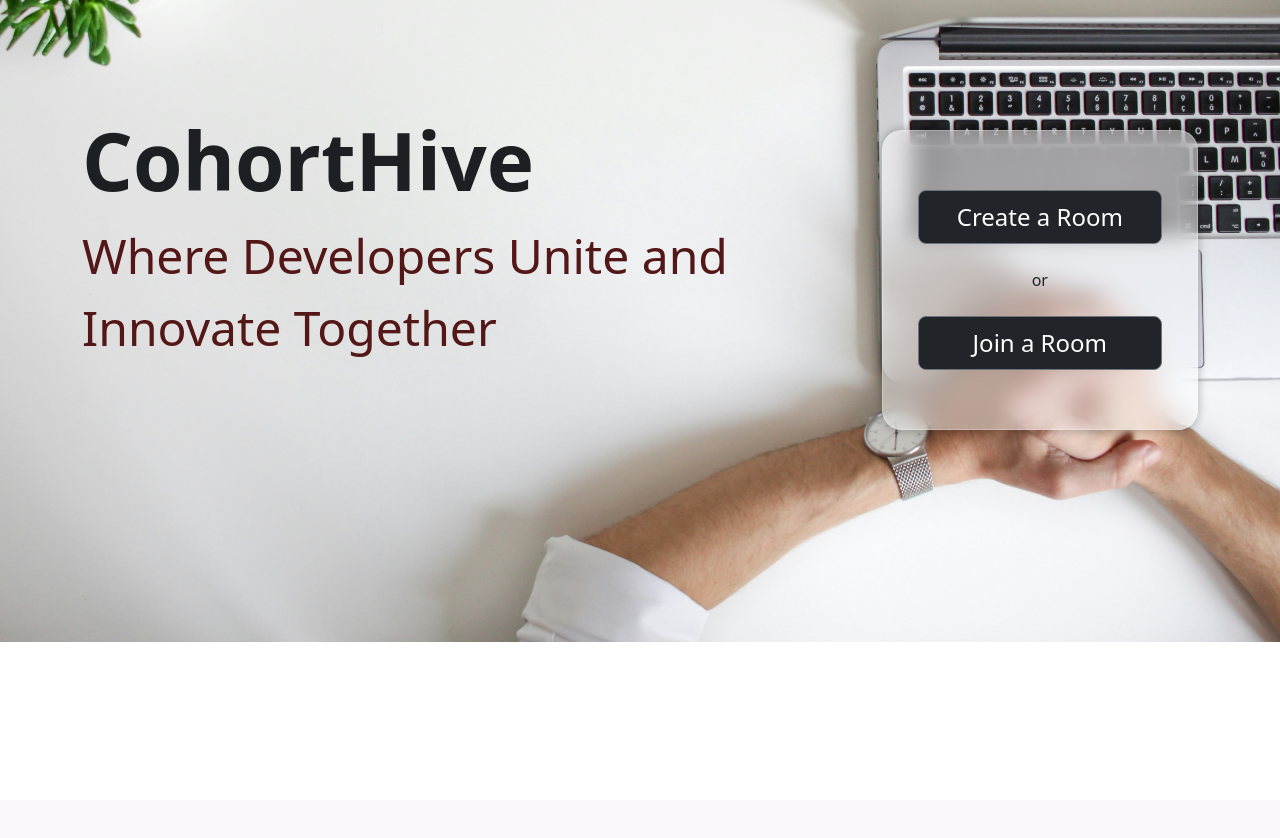
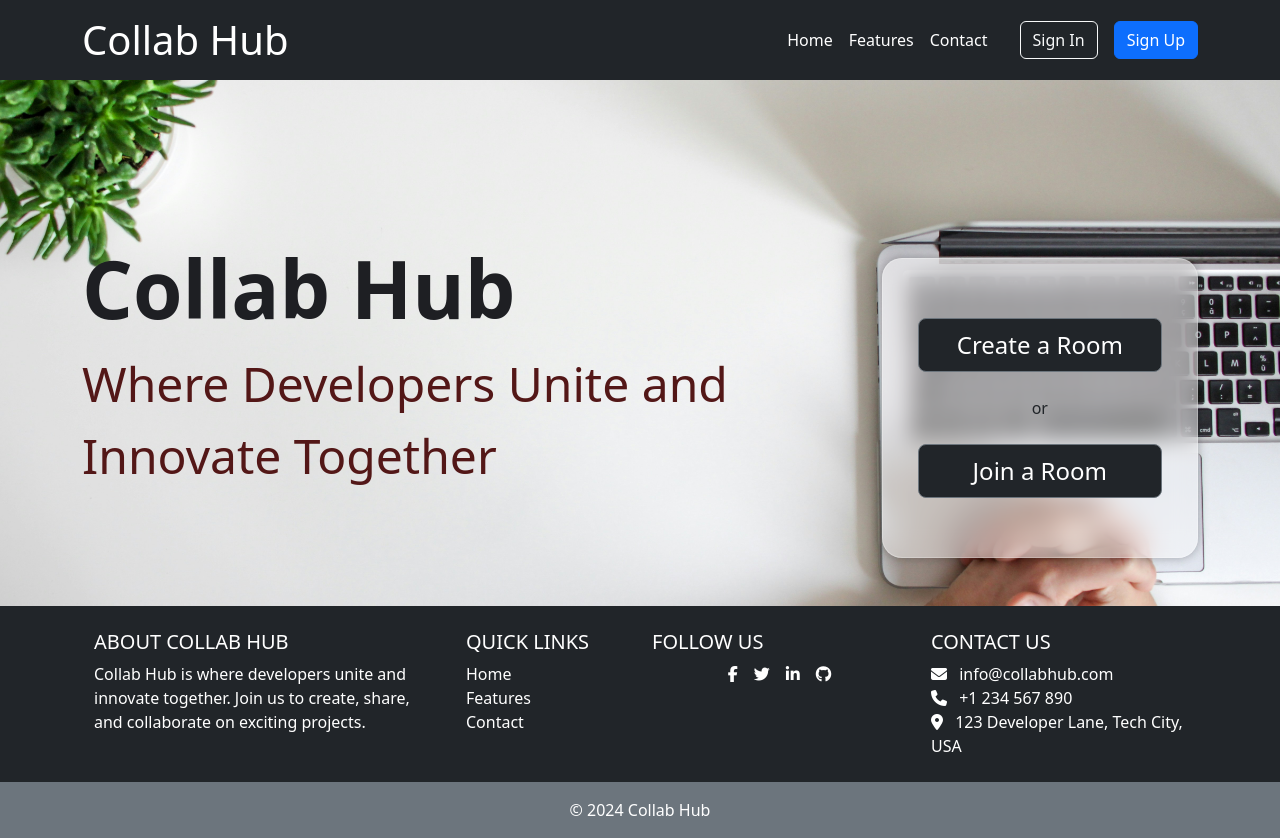
Before and after one commit to Mrigaank-9/CohortHive, a PHP site: page / in a window 1280 px wide. Before the commit the page ends 642 px from the top, so only its background shows below. Run offline with PHP 8.4, Linux system fonts and the light colour scheme; some libraries are stand-ins or nearby versions.

Commit message:
added header and footer
header and footer are integrated here through this code

```diff
--- a/index.php
+++ b/index.php
@@ -8,20 +8,34 @@
     <link href="https://cdn.jsdelivr.net/npm/bootstrap@5.2.3/dist/css/bootstrap.min.css" rel="stylesheet" integrity="sha384-rbsA2VBKQhggwzxH7pPCaAqO46MgnOM80zW1RWuH61DGLwZJEdK2Kadq2F9CUG65" crossorigin="anonymous">
 </head>
 <body>
+    <!-- Header -->
+    <header class="bg-dark text-white py-3 mb-5">
+    <div class="container d-flex justify-content-between align-items-center">
+        <h1 class="mb-0">Collab Hub</h1>
+        <nav class="d-flex align-items-center">
+            <a href="#" class="nav-link text-white me-3">Home</a>
+            <a href="#" class="nav-link text-white me-3">Features</a>
+            <a href="#" class="nav-link text-white me-3">Contact</a>
+            <a href="#" class="btn btn-outline-light ms-3 me-2">Sign In</a>
+            <a href="#" class="btn btn-primary ms-2">Sign Up</a>
+        </nav>
+    </div>
+</header>
+
+
+    <!-- Main content -->
     <div class="blur"></div>
     <div class="noBlur"></div>
     <div class="container">
-
         <div class="startSec">
             <div class="intro">
-                <div class="title">CohortHive</div>
+                <div class="title">Collab Hub</div>
                 <p class="subTitle">Where Developers Unite and Innovate Together</p>
             </div>
             <div class="meeting">
                 <button class="btn btn-outline-secondary btn-lg btn-dark create" style="--bs-btn-font-size: 1.5rem; --bs-btn-color: white">Create a Room</button>
                 <span class="midEle">or</span>
                 <button class="btn btn-outline-secondary btn-lg btn-dark join" style="--bs-btn-font-size: 1.5rem; --bs-btn-color: white">Join a Room</button>
-
             </div>
         </div>
         <div class="createMsg meeting hide">
@@ -35,7 +49,6 @@
                     <label for="exampleInputPassword1" class="form-label">Password</label>
                     <input type="password" class="form-control" id="exampleInputPassword1">
                 </div>
-
                 <button type="submit" class="btn btn-outline-secondary btn-lg btn-dark" style="--bs-btn-font-size: 1.1rem; --bs-btn-color: white">Submit</button>
             </form>
         </div>
@@ -50,15 +63,76 @@
                     <label for="exampleInputPassword1" class="form-label">Password</label>
                     <input type="password" class="form-control" id="exampleInputPassword1">
                 </div>
-
                 <button type="submit" class="btn btn-outline-secondary btn-lg btn-dark" style="--bs-btn-font-size: 1.1rem; --bs-btn-color: white">Submit</button>
             </form>
         </div>
-        <div class="historySec">
-
+        <div class="historySec"></div>
     </div>
 
+    <!-- Footer -->
+    <footer class="bg-dark text-white text-center text-lg-start mt-5">
+        <div class="container p-4">
+            <div class="row">
+                <div class="col-lg-4 col-md-6 mb-4 mb-md-0">
+                    <h5 class="text-uppercase">About Collab Hub</h5>
+                    <p>
+                        Collab Hub is where developers unite and innovate together. Join us to create, share, and collaborate on exciting projects.
+                    </p>
                 </div>
+                <div class="col-lg-2 col-md-6 mb-4 mb-md-0">
+                    <h5 class="text-uppercase">Quick Links</h5>
+                    <ul class="list-unstyled mb-0">
+                        <li>
+                            <a href="#" class="text-white text-decoration-none">Home</a>
+                        </li>
+                        <li>
+                            <a href="#" class="text-white text-decoration-none">Features</a>
+                        </li>
+                        <li>
+                            <a href="#" class="text-white text-decoration-none">Contact</a>
+                        </li>
+                    </ul>
+                </div>
+                <div class="col-lg-3 col-md-6 mb-4 mb-md-0">
+                    <h5 class="text-uppercase">Follow Us</h5>
+                    <ul class="list-unstyled d-flex justify-content-center">
+                        <li>
+                            <a href="#" class="text-white text-decoration-none me-3"><i class="fab fa-facebook-f"></i></a>
+                        </li>
+                        <li>
+                            <a href="#" class="text-white text-decoration-none me-3"><i class="fab fa-twitter"></i></a>
+                        </li>
+                        <li>
+                            <a href="#" class="text-white text-decoration-none me-3"><i class="fab fa-linkedin-in"></i></a>
+                        </li>
+                        <li>
+                            <a href="#" class="text-white text-decoration-none"><i class="fab fa-github"></i></a>
+                        </li>
+                    </ul>
+                </div>
+                <div class="col-lg-3 col-md-6 mb-4 mb-md-0">
+                    <h5 class="text-uppercase">Contact Us</h5>
+                    <ul class="list-unstyled mb-0">
+                        <li>
+                            <i class="fas fa-envelope me-2"></i> info@collabhub.com
+                        </li>
+                        <li>
+                            <i class="fas fa-phone me-2"></i> +1 234 567 890
+                        </li>
+                        <li>
+                            <i class="fas fa-map-marker-alt me-2"></i> 123 Developer Lane, Tech City, USA
+                        </li>
+                    </ul>
+                </div>
+            </div>
+        </div>
+        <div class="text-center p-3 bg-secondary">
+            © 2024 Collab Hub
+        </div>
+    </footer>
+
+    <!-- Include FontAwesome for social media icons -->
+    <script src="https://kit.fontawesome.com/a076d05399.js" crossorigin="anonymous"></script>
     <script src="https://cdn.jsdelivr.net/npm/bootstrap@5.2.3/dist/js/bootstrap.bundle.min.js" integrity="sha384-kenU1KFdBIe4zVF0s0G1M5b4hcpxyD9F7jL+jjXkk+Q2h455rYXK/7HAuoJl+0I4" crossorigin="anonymous"></script>
     <script src="js/index.js"></script>
 </body>
```
Lines whose indentation alone changed are shown as unchanged.
